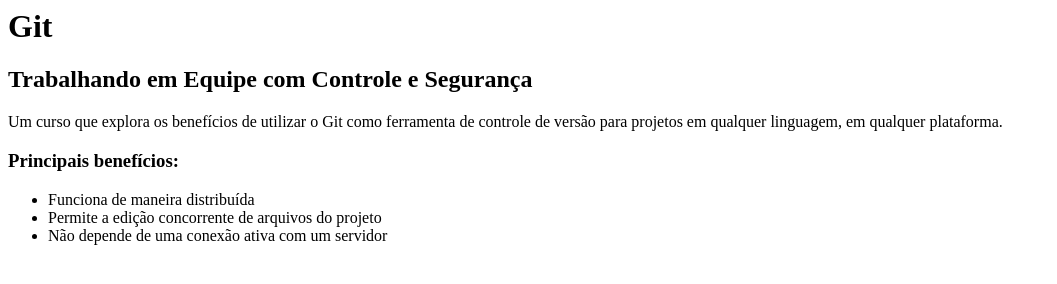
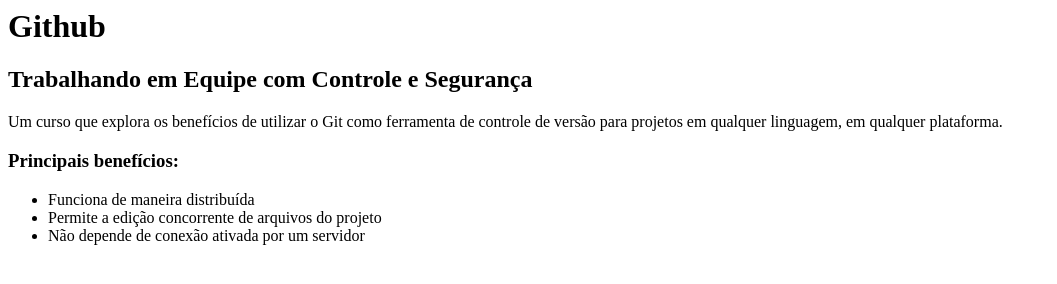
Before and after one commit to thiagochianca/curso-git, a plain HTML site: page index.html in a window 1280 px wide. Shown: the whole page, without its empty margins (0-1057 px from the left). Drawn offline with Linux system fonts and the light colour scheme.

Commit message:
testando add interativo

```diff
--- a/index.html
+++ b/index.html
@@ -2,7 +2,7 @@
 	<head>
 	</head>
 	<body>
-	    <h1>Git</h1>
+	    <h1>Github</h1>
         <h2>Trabalhando em Equipe com Controle e Segurança</h2>
 
         <p>Um curso que explora os benefícios de utilizar o Git como ferramenta de controle de versão para projetos em qualquer linguagem, em qualquer plataforma.</p>
@@ -11,7 +11,7 @@
         <ul>
             <li>Funciona de maneira distribuída</li>
             <li>Permite a edição concorrente de arquivos do projeto</li>
-            <li>Não depende de uma conexão ativa com um servidor</li>
+            <li>Não depende de conexão ativada por um servidor</li>
         </ul>
 	</body>
 </html>
```
